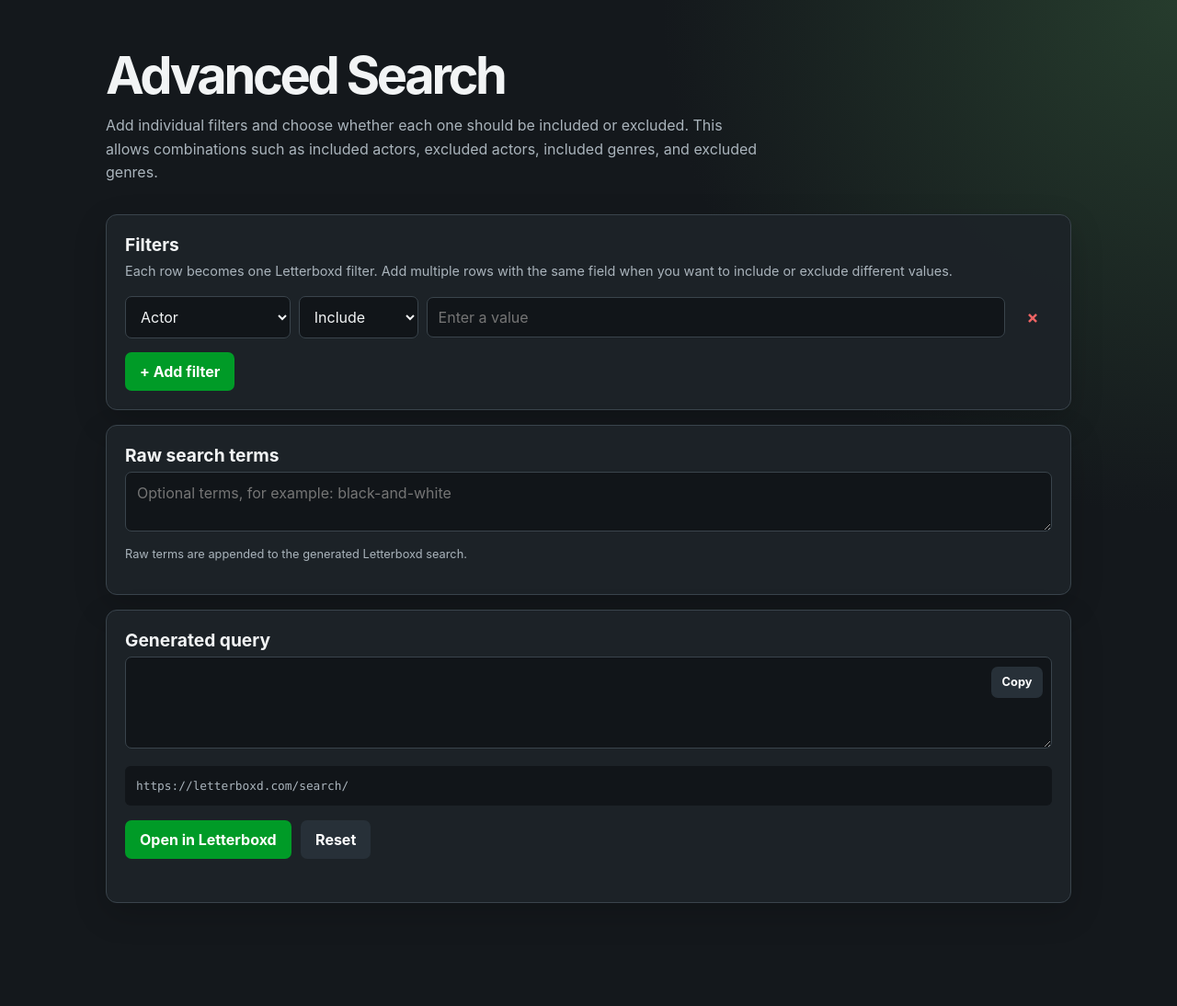
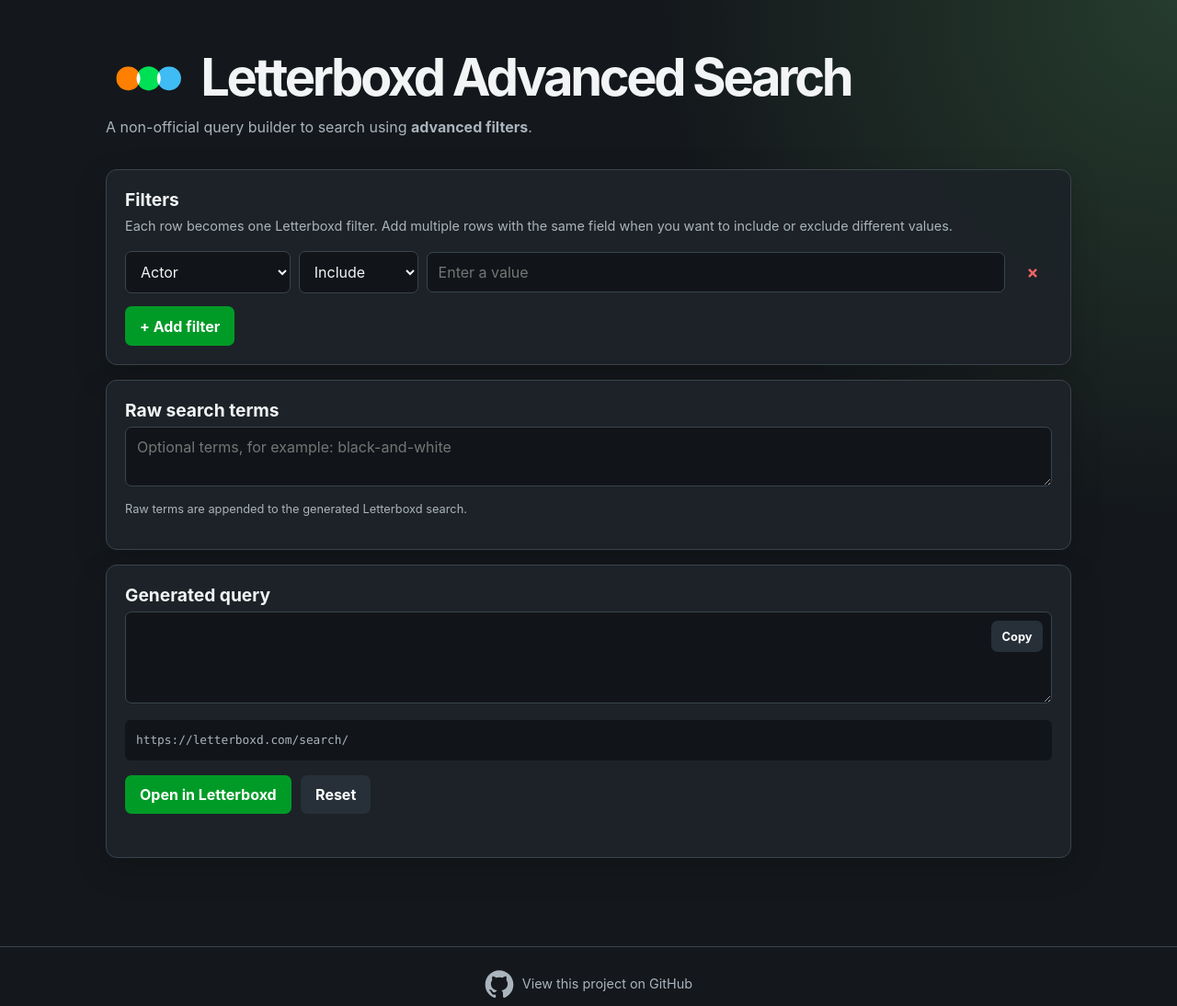
Before and after one commit to requeteserrano/letterboxd-search, a plain HTML site: page index.html in a window 1280 px wide. Shown: the whole page at 92% size. Before the commit the page ends 1046 px from the top, so only its background shows below. Drawn offline with Linux system fonts and the light colour scheme.

Commit message:
Improve search and style

```diff
--- a/index.html
+++ b/index.html
@@ -257,17 +257,83 @@
         grid-row: 1 / 4;
       }
     }
+      .site-footer {
+    display: flex;
+    justify-content: center;
+    margin-top: 2rem;
+    padding: 1.5rem 0 .5rem;
+    border-top: 1px solid var(--border);
+  }
+
+  .site-footer a {
+    display: inline-flex;
+    align-items: center;
+    gap: .55rem;
+    color: var(--muted);
+    font-size: .9rem;
+    text-decoration: none;
+    transition: color .2s ease;
+  }
+
+  .site-footer a:hover {
+    color: var(--text);
+  }
+
+  .github-icon {
+    width: 2rem;
+    height: 2rem;
+  }
+  .letterboxd-icon {
+    height: clamp(2rem, 5vw, 3.5rem);
+  }
+
   </style>
 </head>
 
 <body>
   <main class="app">
     <header>
-      <h1>Advanced Search</h1>
+      <div>
+        <h1>
+          <a href="https://letterboxd.com/" style="text-decoration: none; color:inherit">
+          <svg class="letterboxd-icon" version="1.1" xmlns="http://www.w3.org/2000/svg" xmlns:xlink="http://www.w3.org/1999/xlink" viewBox="0 0 500 300">
+              <!-- Generator: Sketch 52.2 (67145) - http://www.bohemiancoding.com/sketch -->
+              <title>letterboxd-decal-dots-neg-rgb</title>
+              <desc>Created with Sketch.</desc>
+              <defs>
+                  <rect id="path-1" x="0" y="0" width="129.847328" height="141.389313"></rect>
+                  <rect id="path-3" x="0" y="0" width="129.847328" height="141.389313"></rect>
+              </defs>
+              <g id="letterboxd-decal-dots-neg-rgb" stroke="none" stroke-width="1" fill="none" fill-rule="evenodd">
+                  <g id="dots-pos" transform="translate(61.000000, 130.000000)">
+                      <g id="Dots">
+                          <ellipse id="Green" fill="#00E054" cx="189" cy="69.9732824" rx="70.0786517" ry="69.9732824"></ellipse>
+                          <g id="Blue" transform="translate(248.152672, 0.000000)">
+                              <mask id="mask-2" fill="white">
+                                  <use xlink:href="#path-1"></use>
+                              </mask>
+                              <g id="Mask"></g>
+                              <ellipse fill="#40BCF4" mask="url(#mask-2)" cx="59.7686766" cy="69.9732824" rx="70.0786517" ry="69.9732824"></ellipse>
+                          </g>
+                          <g id="Orange">
+                              <mask id="mask-4" fill="white">
+                                  <use xlink:href="#path-3"></use>
+                              </mask>
+                              <g id="Mask"></g>
+                              <ellipse fill="#FF8000" mask="url(#mask-4)" cx="70.0786517" cy="69.9732824" rx="70.0786517" ry="69.9732824"></ellipse>
+                          </g>
+                          <path d="M129.539326,107.022244 C122.810493,96.2781677 118.921348,83.5792213 118.921348,69.9732824 C118.921348,56.3673435 122.810493,43.6683972 129.539326,32.9243209 C136.268159,43.6683972 140.157303,56.3673435 140.157303,69.9732824 C140.157303,83.5792213 136.268159,96.2781677 129.539326,107.022244 Z" id="Overlap" fill="#FFFFFF"></path>
+                          <path d="M248.460674,32.9243209 C255.189507,43.6683972 259.078652,56.3673435 259.078652,69.9732824 C259.078652,83.5792213 255.189507,96.2781677 248.460674,107.022244 C241.731841,96.2781677 237.842697,83.5792213 237.842697,69.9732824 C237.842697,56.3673435 241.731841,43.6683972 248.460674,32.9243209 Z" id="Overlap" fill="#FFFFFF"></path>
+                      </g>
+                  </g>
+              </g>
+          </svg>
+          </a>
+          Letterboxd Advanced Search
+        </h1>
+      </div>
       <p>
-        Add individual filters and choose whether each one should be included
-        or excluded. This allows combinations such as included actors,
-        excluded actors, included genres, and excluded genres.
+        A non-official query builder to search using <a href="https://letterboxd.com/journal/how-to-use-our-new-and-improved-search/" style="text-decoration: none; color:inherit; font-weight: bold">advanced filters</a>.
       </p>
     </header>
 
@@ -330,6 +396,21 @@
       <div class="status" id="status" aria-live="polite"></div>
     </section>
   </main>
+  <footer class="site-footer">
+    <a
+      href="https://github.com/mserranomartin/letterboxd-search"
+      target="_blank"
+      rel="noopener noreferrer"
+      aria-label="View this project on GitHub"
+    >
+      <svg class="github-icon" xmlns="http://www.w3.org/2000/svg" viewBox="0 0 24 24">
+        <path fill="currentColor" d="M10.226 17.284c-2.965-.36-5.054-2.493-5.054-5.256 0-1.123.404-2.336 1.078-3.144-.292-.741-.247-2.314.09-2.965.898-.112 2.111.36 2.83 1.01.853-.269 1.752-.404 2.853-.404 1.1 0 1.999.135 2.807.382.696-.629 1.932-1.1 2.83-.988.315.606.36 2.179.067 2.942.72.854 1.101 2 1.101 3.167 0 2.763-2.089 4.852-5.098 5.234.763.494 1.28 1.572 1.28 2.807v2.336c0 .674.561 1.056 1.235.786 4.066-1.55 7.255-5.615 7.255-10.646C23.5 6.188 18.334 1 11.978 1 5.62 1 .5 6.188.5 12.545c0 4.986 3.167 9.12 7.435 10.669.606.225 1.19-.18 1.19-.786V20.63a2.9 2.9 0 0 1-1.078.224c-1.483 0-2.359-.808-2.987-2.313-.247-.607-.517-.966-1.034-1.033-.27-.023-.359-.135-.359-.27 0-.27.45-.471.898-.471.652 0 1.213.404 1.797 1.235.45.651.921.943 1.483.943.561 0 .92-.202 1.437-.719.382-.381.674-.718.944-.943"></path>
+      </svg>
+
+      <span>View this project on GitHub</span>
+    </a>
+  </footer>
+
 
   <script>
     const filterTypes = [
@@ -341,7 +422,6 @@
       ["composer", "Composer"],
       ["editor", "Editor"],
       ["genre", "Genre"],
-      ["country", "Country"],
       ["studio", "Studio"],
       ["service", "Streaming service"],
       ["keyword", "Keyword"],
```
